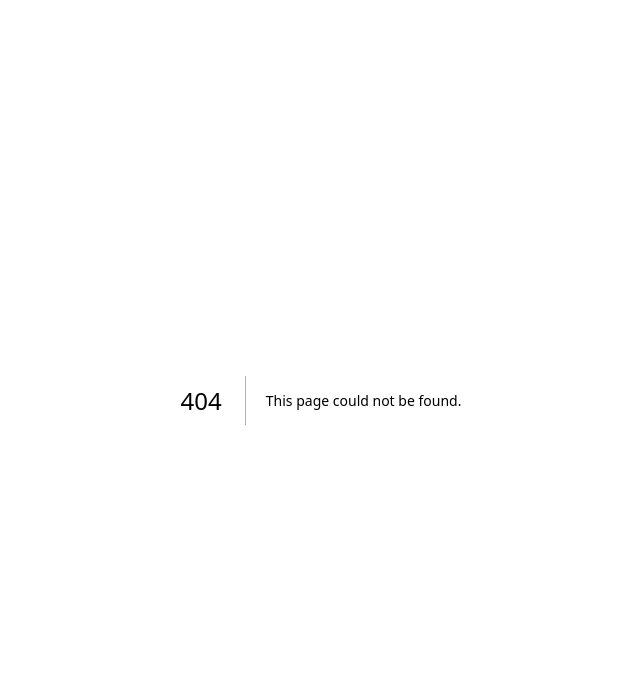
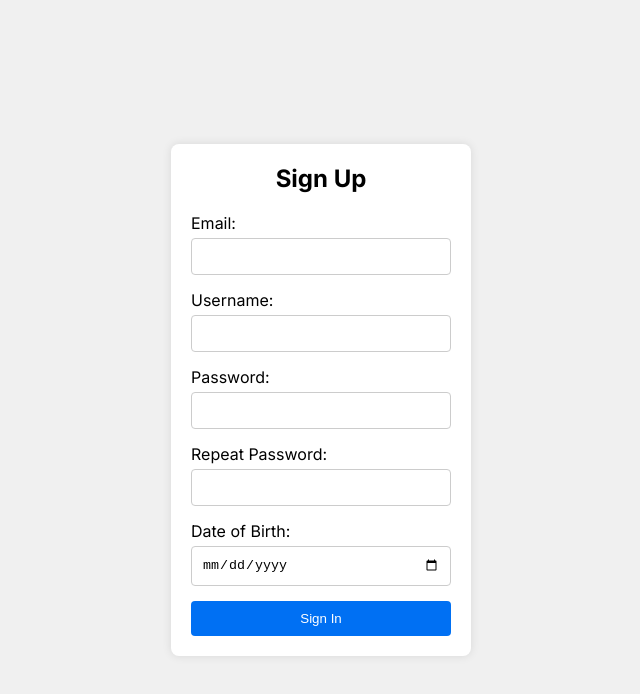
Before and after one commit to Player1IL/TournaME-Client, a Next.js app: page /pages/signup in a window 1280 px wide. Before the commit this address had no page. Shown: the top 694 px of the page, without its empty margins (319-959 px from the left). Built offline with nearby package versions, Linux system fonts and the light colour scheme.

Commit message:
Created signup page

```diff
--- /dev/null
+++ b/src/app/pages/signup/from.jsx
@@ -0,0 +1,47 @@
+'use client'
+
+import styles from "@/app/pages/signup/page.module.css";
+
+export default function Form() {
+    const handleSubmit = async (e) => {
+        e.preventDefault();
+        const formData = new FormData(e.currentTarget);
+        const response = await fetch("/api/auth/signup", {
+            method: "POST",
+            body: JSON.stringify({
+                email: formData.get("email"),
+                username: formData.get("username"),
+                password: formData.get("password"),
+                passwordRepeat: formData.get("repeatPassword"),
+                dob: formData.get("dob"),
+            }),
+        });
+        console.log(response);
+    }
+    return (
+        <div className={styles.container}>
+            <form onSubmit={handleSubmit} className={styles.form} id="signup-form">
+                <h2>Sign Up</h2>
+                <label htmlFor="email">Email:</label>
+                <input type="email" id="email" name="email" required/>
+
+                <label htmlFor="username">Username:</label>
+                <input type="text" id="username" name="username" required/>
+
+                <label htmlFor="password">Password:</label>
+                <input type="password" id="password" name="password"
+                       pattern="(?=.*\d)(?=.*[a-z])(?=.*[A-Z]).{8,}"
+                       title="Must contain at least one number and one uppercase and lowercase letter, and at least 8 or more characters"
+                       required/>
+
+                <label htmlFor="repeatPassword">Repeat Password:</label>
+                <input type="password" id="repeatPassword" name="repeatPassword" required/>
+
+                <label htmlFor="dob">Date of Birth:</label>
+                <input type="date" id="dob" name="dob" required/>
+
+                <button type="submit">Sign In</button>
+            </form>
+        </div>
+    )
+}
--- /dev/null
+++ b/src/app/pages/signup/page.js
@@ -0,0 +1,7 @@
+import Form from "@/app/pages/signup/from";
+
+export default function SignUp() {
+    return (
+      <Form />
+    );
+}
--- /dev/null
+++ b/src/app/pages/signup/page.module.css
@@ -0,0 +1,48 @@
+/* styles/Login.module.css */
+.container {
+    display: flex;
+    justify-content: center;
+    align-items: center;
+    height: 100vh;
+    background-color: #f0f0f0;
+}
+
+.form {
+    background-color: #ffffff;
+    padding: 20px;
+    border-radius: 8px;
+    box-shadow: 0 0 10px rgba(0, 0, 0, 0.1);
+    width: 300px;
+    display: flex;
+    flex-direction: column;
+    color: black;
+}
+
+.form h2 {
+    margin-bottom: 20px;
+    text-align: center;
+}
+
+.form label {
+    margin-bottom: 5px;
+}
+
+.form input {
+    margin-bottom: 15px;
+    padding: 10px;
+    border: 1px solid #ccc;
+    border-radius: 4px;
+}
+
+.form button {
+    padding: 10px;
+    background-color: #0070f3;
+    color: white;
+    border: none;
+    border-radius: 4px;
+    cursor: pointer;
+}
+
+.form button:hover {
+    background-color: #005bb5;
+}
```
